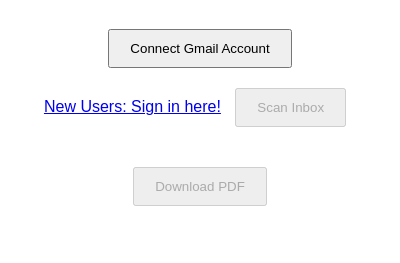
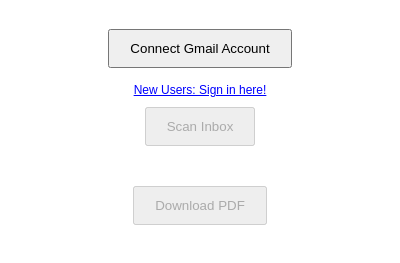
Before and after one commit to faizaamoodi/PhishNet, a browser extension: page popup.html in a window 400 px wide. Shown: the part 71-334 px from the top of the page. Drawn offline with Linux system fonts and the light colour scheme.

Commit message:
Update popup.css

```diff
--- a/popup.css
+++ b/popup.css
@@ -23,3 +23,13 @@
   margin-top: 20px;
   text-align: left;
 }
+
+#new-user-link {
+    display: block;
+    text-align: center;
+    font-size: 12px;
+    text-decoration: underline;
+    color: blue;
+    margin-top: 5px;
+    cursor: pointer;
+}
```
